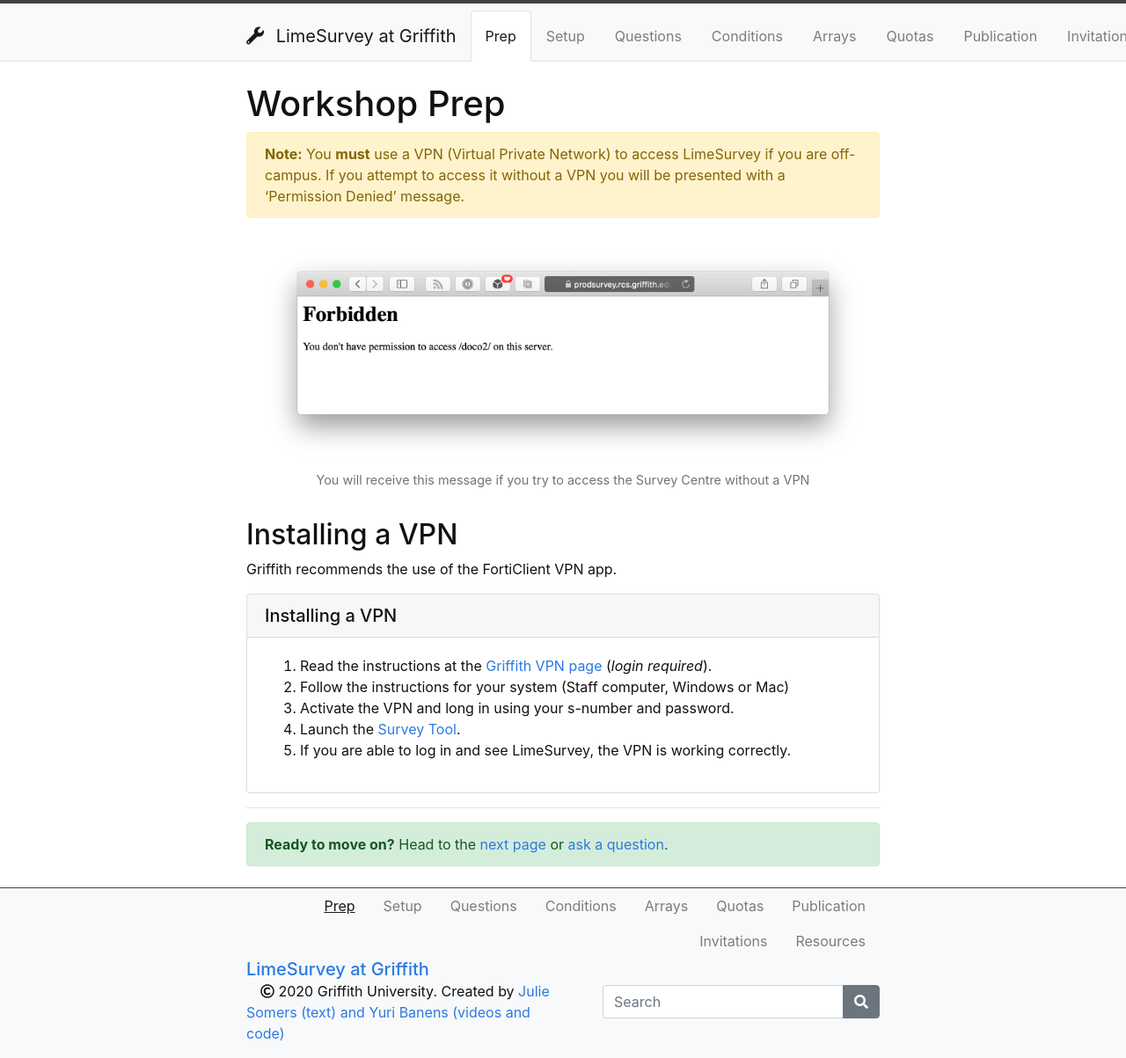
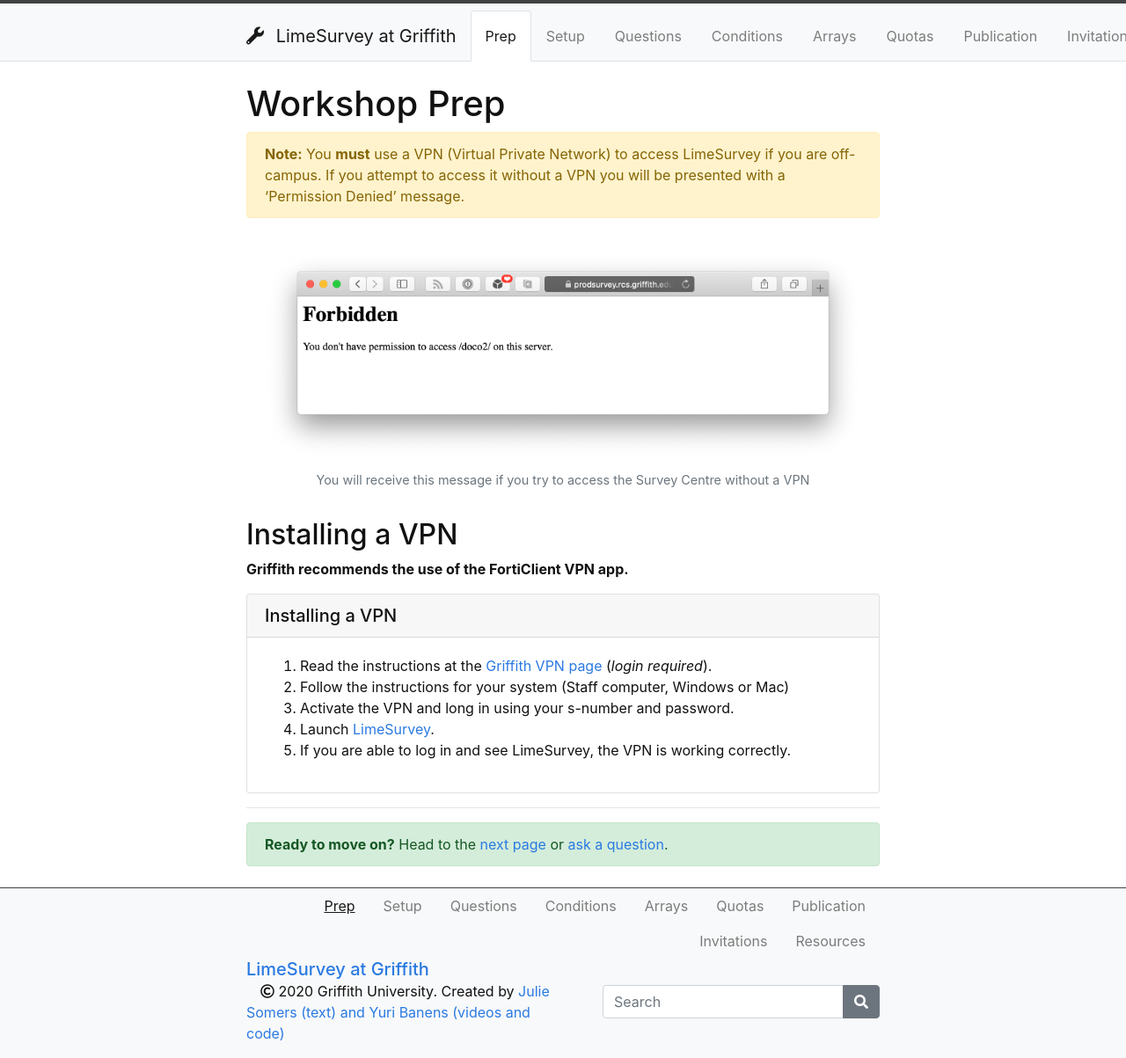
Before and after one commit to GriffithUniLibrary/limesurvey, a Jekyll site: the page built from content/0-prep.md, in a window 1280 px wide. Shown: the whole page at 88% size. Built offline with Jekyll 4.4.1, drawn with Linux system fonts in a browser that asks for light colours.

Commit message:
Formatting on VPN section

```diff
--- a/content/0-prep.md
+++ b/content/0-prep.md
@@ -14,13 +14,13 @@ nav: true
 
 ## Installing a VPN
 
-Griffith recommends the use of the FortiClient VPN app.
+> **Griffith recommends the use of the FortiClient VPN app.**
 
 {% capture text %}
 1. Read the instructions at the [Griffith VPN page](https://intranet.secure.griffith.edu.au/computing/remote-access/virtual-private-network) (*login required*).
 2. Follow the instructions for your system (Staff computer, Windows or Mac)
 3. Activate the VPN and long in using your s-number and password.
-3. Launch the [Survey Tool](https://prodsurvey.rcs.griffith.edu.au/prodls200/index.php/admin/index).
+3. Launch [LimeSurvey](https://prodsurvey.rcs.griffith.edu.au/prodls200/index.php/admin/index).
 5. If you are able to log in and see LimeSurvey, the VPN is working correctly.
 {% endcapture %}
 {% include card.md text=text header="Installing a VPN" %}
```
